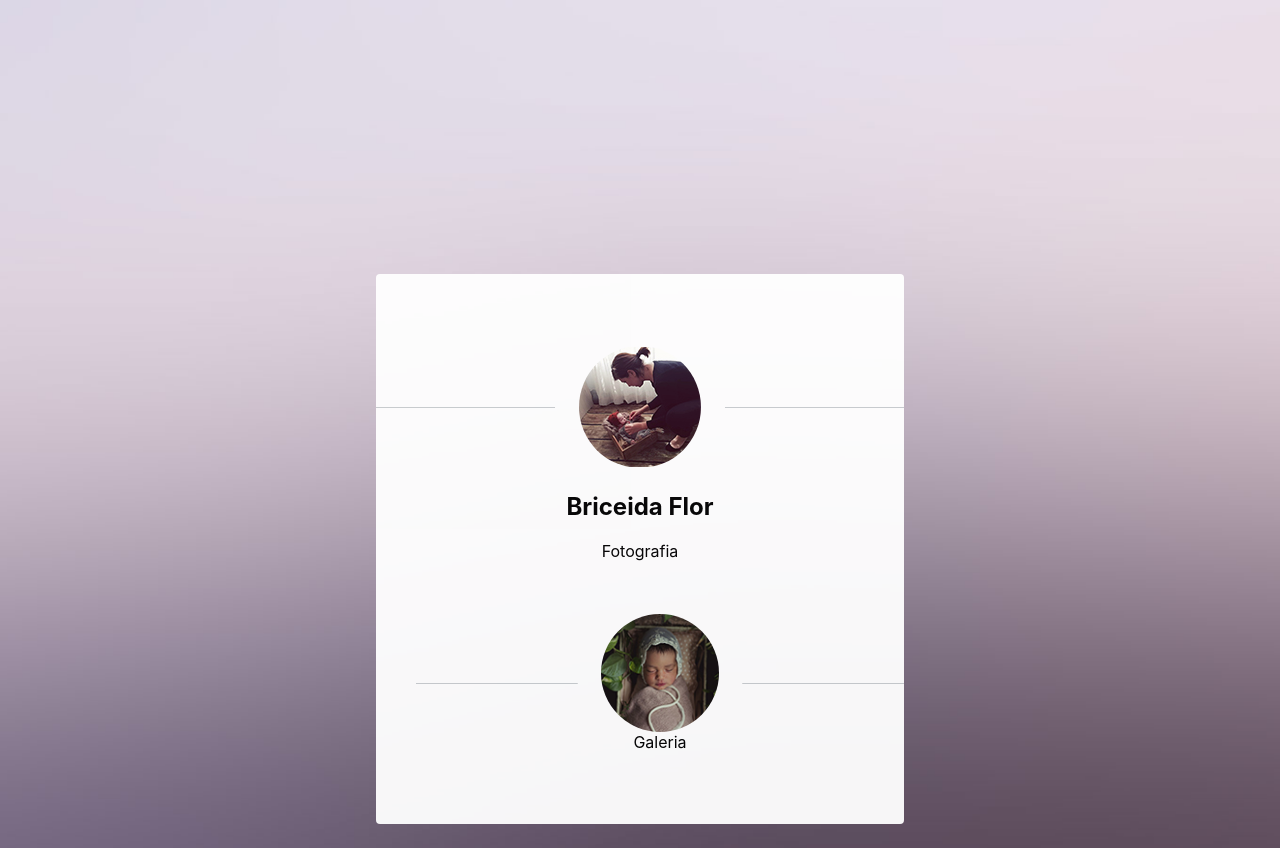
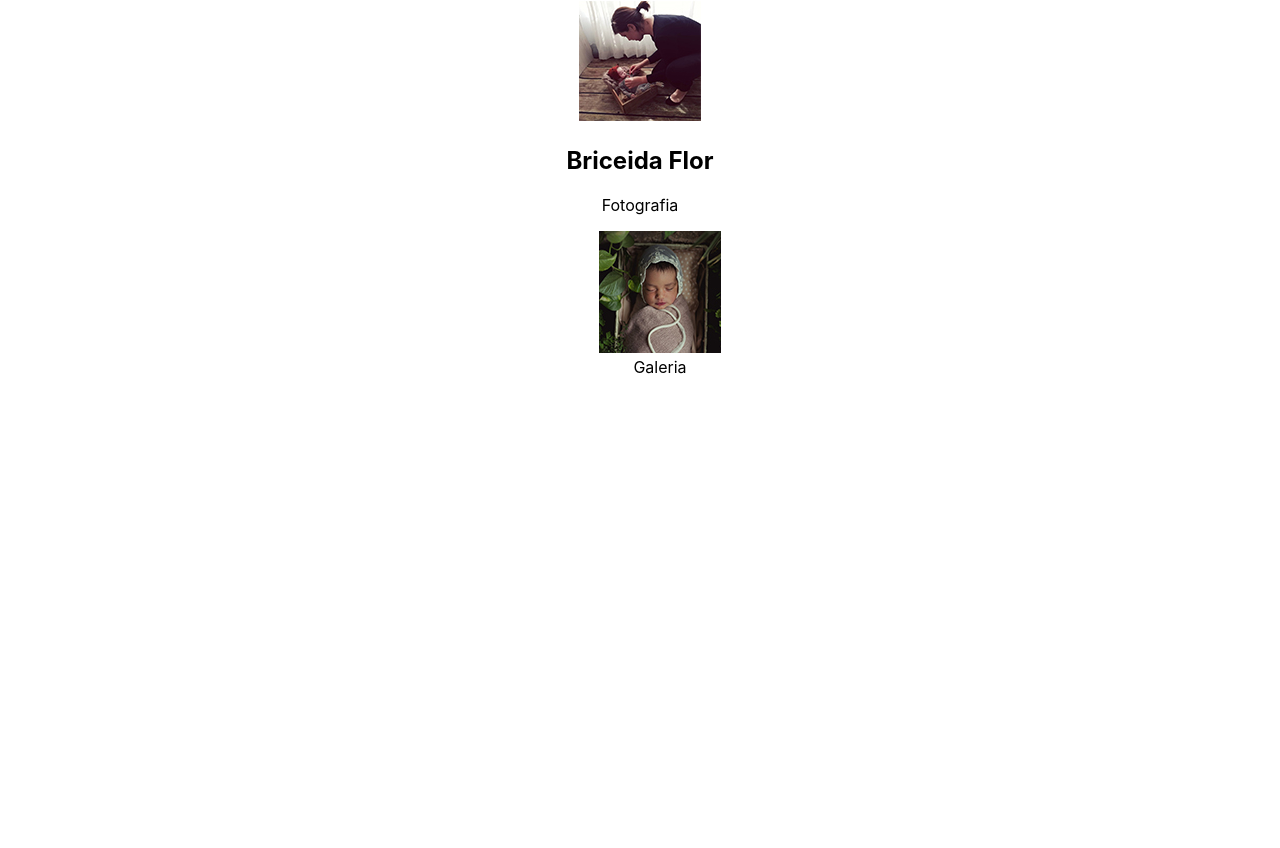
Before and after one commit to AnthonyLopez1120/BrissFoto-React, a React (Create React App) app: page / in a window 1280 px wide. After the commit the page ends 800 px from the top, so only its background shows below. Built offline with nearby package versions, Linux system fonts and the light colour scheme.

Commit message:
changing styles on splashpage

```diff
--- a/src/index.css
+++ b/src/index.css
@@ -11,180 +11,3 @@ code {
 	font-family: source-code-pro, Menlo, Monaco, Consolas, 'Courier New',
 	  monospace;
   }
-
-
-
-#main {
-  -moz-transform-origin: 50% 50%;
-  -webkit-transform-origin: 50% 50%;
-  -ms-transform-origin: 50% 50%;
-  transform-origin: 50% 50%;
-  -moz-transform: rotateX(0deg);
-  -webkit-transform: rotateX(0deg);
-  -ms-transform: rotateX(0deg);
-  transform: rotateX(0deg);
-  -moz-transition: opacity 1s ease, -moz-transform 1s ease;
-  -webkit-transition: opacity 1s ease, -webkit-transform 1s ease;
-  -ms-transition: opacity 1s ease, -ms-transform 1s ease;
-  transition: opacity 1s ease, transform 1s ease;
-  padding: 4.5em 3em 3em 3em ;
-  background: #ffffff;
-  border-radius: 4px;
-  cursor: default;
-  max-width: 100%;
-  opacity: 0.95;
-  position: relative;
-  text-align: center;
-  width: 27em;
-}
-.paddingdiv{
-  padding-bottom: 5%;
-}
-  #main .avatar {
-    position: relative;
-    display: block;
-    margin-bottom: 1.5em;
-  }
-
-    #main .avatar img {
-      display: block;
-      margin: 0 auto;
-      border-radius: 100%;
-      box-shadow: 0 0 0 1.5em #ffffff;
-    }
-
-    #main .avatar:before {
-      content: '';
-      display: block;
-      position: absolute;
-      top: 50%;
-      left: -3em;
-      width: calc(100% + 6em);
-      height: 1px;
-      z-index: -1;
-      background: #c8cccf;
-    }
-
-  @media screen and (max-width: 480px) {
-
-    #main {
-      padding: 4em 2em 2.5em 2em ;
-      width: 100%;
-    }
-
-      #main .avatar:before {
-        left: -2em;
-        width: calc(100% + 4em);
-      }
-
-  }
-
-  #main .avatar1 {
-		position: relative;
-		display: block;
-		margin-bottom: 1.5em;
-	}
-
-		#main .avatar1 img {
-			display: block;
-			margin: 0 auto;
-			border-radius: 100%;
-			box-shadow: 0 0 0 1.5em #ffffff;
-			max-width: 30%;
-			height: auto;
-		}
-
-		#main .avatar1:before {
-			content: '';
-			display: block;
-			position: absolute;
-			top: 50%;
-			left: -3em;
-			width: calc(100% + 6em);
-			height: 1px;
-			z-index: -1;
-			background: #c8cccf;
-		}
-
-	@media screen and (max-width: 480px) {
-
-		#main {
-			padding: 4em 2em 2.5em 2em ;
-			width: 100%;
-		}
-		.paddingdiv{
-			padding-bottom: 5%;
-		}
-
-		#main .avatar1 img {
-			display: block;
-			margin: 0 auto;
-			border-radius: 50%;
-			box-shadow: 0 0 0 1.5em #ffffff;
-			max-width: 20%;
-			height: auto;
-		}
-
-			#main .avatar1:before {
-				left: -2em;
-				width: calc(100% + 4em);
-			}
-
-	}
-
-	#wrapper {
-		display: -moz-flex;
-		display: -webkit-flex;
-		display: -ms-flex;
-		display: flex;
-		-moz-align-items: center;
-		-webkit-align-items: center;
-		-ms-align-items: center;
-		align-items: center;
-		-moz-justify-content: space-between;
-		-webkit-justify-content: space-between;
-		-ms-justify-content: space-between;
-		justify-content: space-between;
-		-moz-flex-direction: column;
-		-webkit-flex-direction: column;
-		-ms-flex-direction: column;
-		flex-direction: column;
-		-moz-perspective: 1000px;
-		-webkit-perspective: 1000px;
-		-ms-perspective: 1000px;
-		perspective: 1000px;
-		position: relative;
-		min-height: 100%;
-		padding: 1.5em;
-    z-index: 2;
-
-    height: 100vh;
-    background-image: url('./images/bg.jpg');
-    background-repeat: no-repeat;
-    background-size: cover;
-	}
-
-		#wrapper > * {
-			z-index: 1;
-		}
-
-		#wrapper:before {
-			content: '';
-			display: block;
-		}
-
-		@media screen and (max-width: 360px) {
-
-			#wrapper {
-				padding: 0.75em;
-			}
-
-		}
-
-		body.is-ie #wrapper {
-			height: 100%;
-		}
-
-		.title{
-			font-size: 1rem;
-		}
```
Lines whose indentation alone changed are shown as unchanged.
